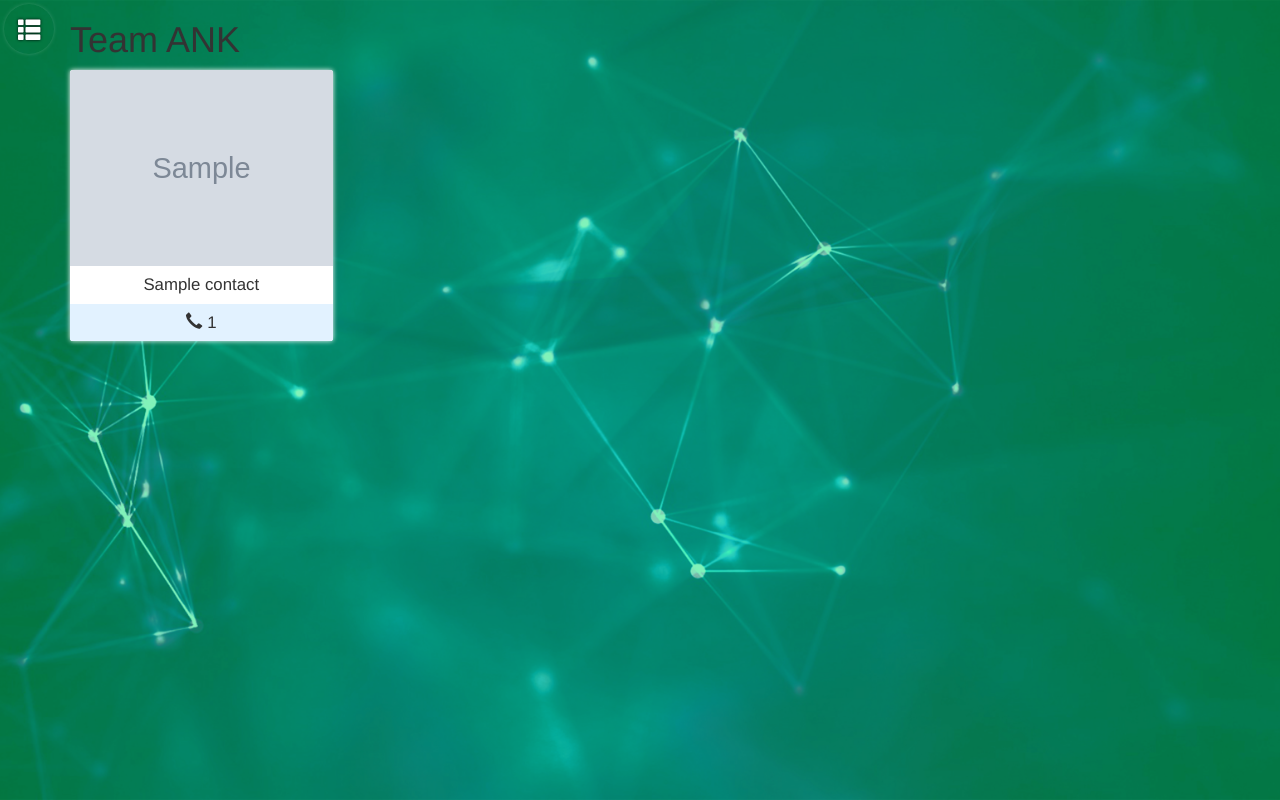
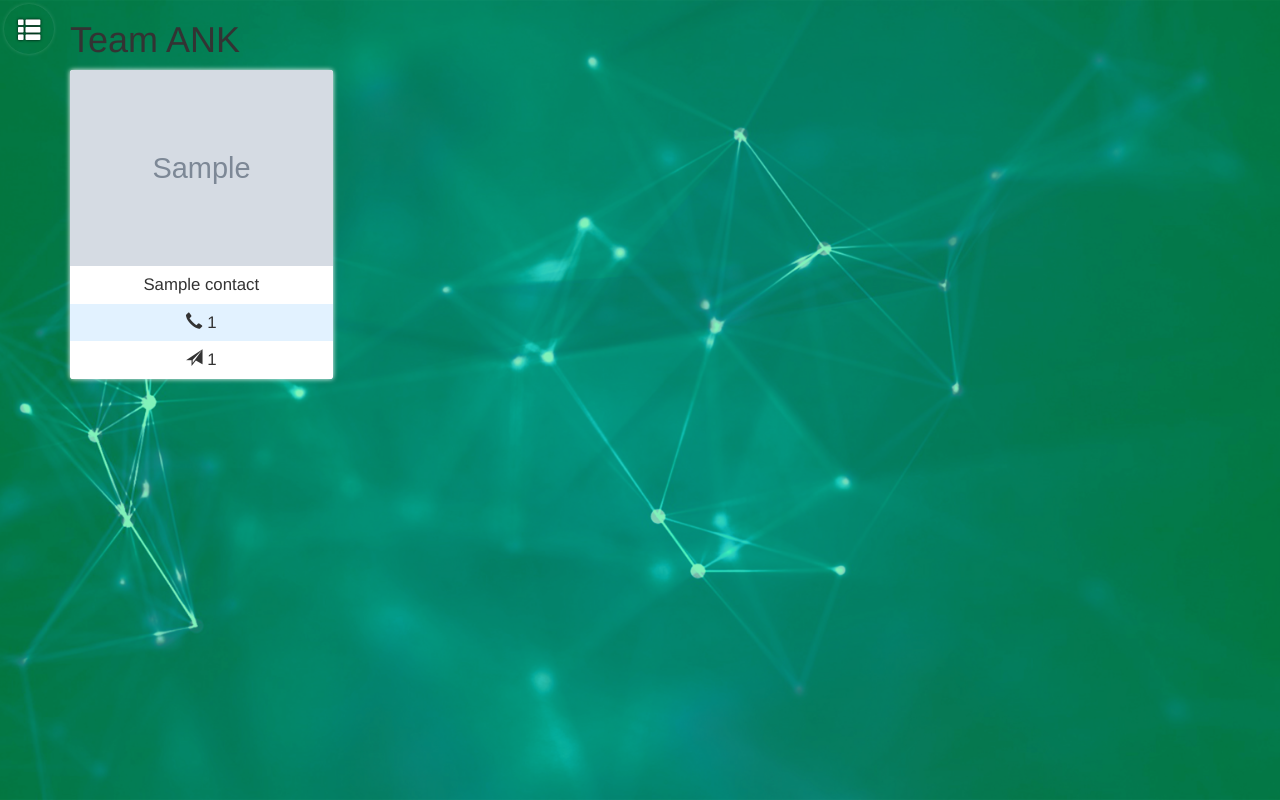
Before and after one commit to NITDgpOS/festcms, a Django app: template festflow/templates/festflow/contact.html in a window 1280 px wide. Run offline with Django 3.2, Linux system fonts and the light colour scheme; the template is opened without the code that fills it: most values are stand-ins (such as "Sample title", 1, 10 or a date in 2020); grey boxes marked "Sample" are stand-in pictures.

Commit message:
Add email field in organisation members model

```diff
--- a/festflow/models.py
+++ b/festflow/models.py
@@ -84,6 +84,8 @@ class organizerMember(models.Model):
 
     contactNumber = models.CharField(max_length=15)
 
+    emailId = models.EmailField(blank=True, null=True)
+
     contactURL = models.URLField()
 
     def __str__(self):
--- a/festflow/static/css/contact.css
+++ b/festflow/static/css/contact.css
@@ -55,6 +55,12 @@
 	font-size: 1.2em;
 	text-align: center;
 	padding: 0.4em;
+	transition: all 0.2s;
+}
+
+.contact-number:hover {
+	color: #000;
+	transform: scale(1.1);
 }
 
 .contact-link {
@@ -71,3 +77,19 @@
 	text-align: left;
 	display: inline block;
 }
+
+.contact-email {
+	display: block;
+	text-align: center;
+	font-size: 1.2em;
+	padding: 0.4em;
+	text-decoration: none;
+	color: inherit;
+	transition: all 0.2s;
+}
+
+.contact-email:hover {
+	color: #000;
+	background: #f2f2f2;
+	transform: scale(1.05);
+}
--- a/festflow/templates/festflow/contact.html
+++ b/festflow/templates/festflow/contact.html
@@ -67,7 +67,14 @@
             <img class="img-responsive" src="{% static "images/contact/avatar.png" %}">
             {% endif %}
             <span class="contact-name">{{contact.name}}</span>
+            <a class="contact-link" href="tel:{{contact.contactNumber}}">
             <span class="contact-number"><span class="glyphicon glyphicon-earphone"></span> {{contact.contactNumber}}</span>
+            </a>
+            <a class="contact-link" href="mailto:{{contact.emailId}}">
+              <span class="contact-email">
+                <span class="glyphicon glyphicon-send"></span> {{contact.emailId}}
+              </span>
+            </a>
           </div>
           </a>
         </div>
```
Also changed, not shown: festflow/migrations/0010_organizermember_emailid.py (added).
